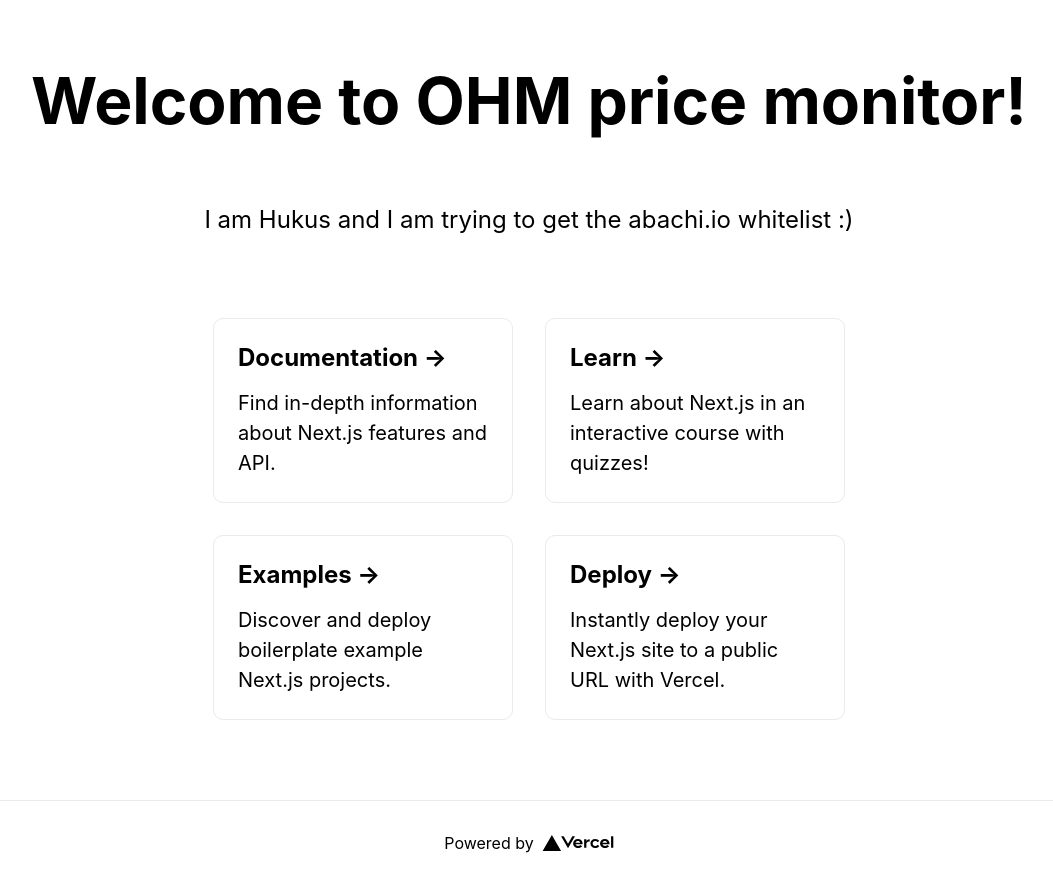
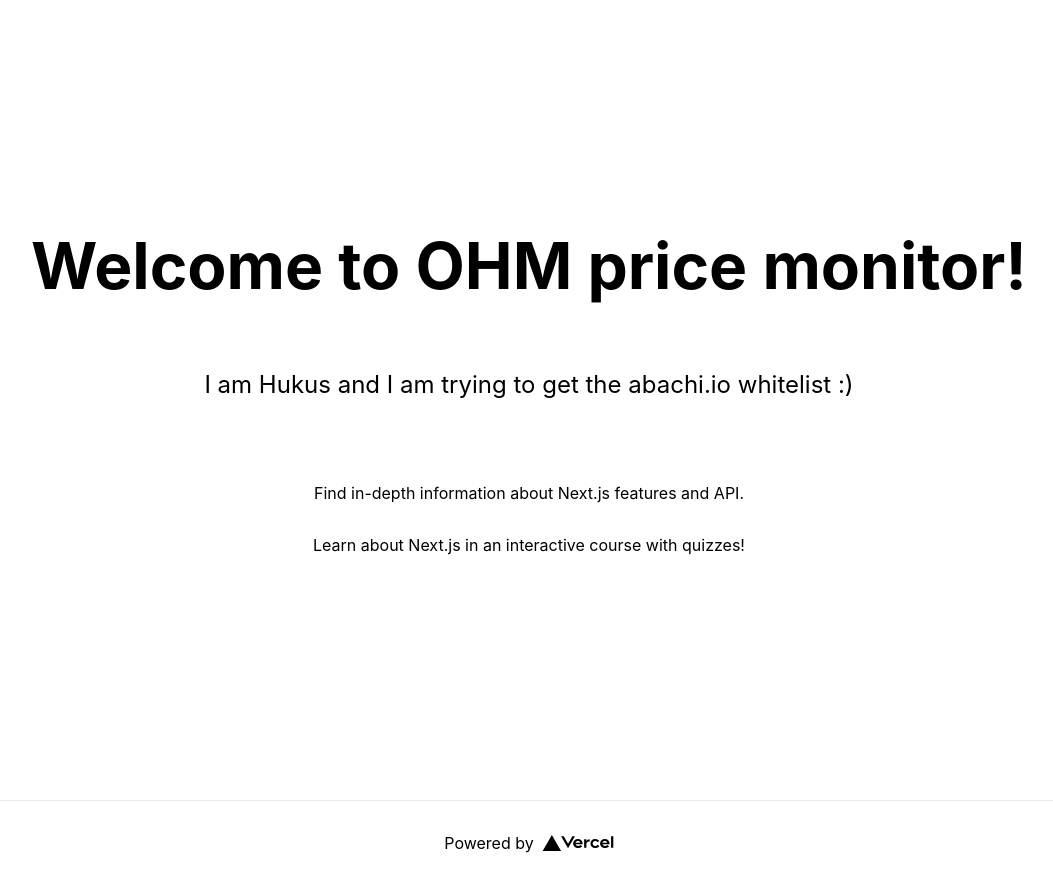
Before and after one commit to hukus/ohm-forks, a Next.js app: page / in a window 1280 px wide. Shown: the whole page, without its empty margins (111-1164 px from the left). Built offline with nearby package versions, Linux system fonts and the light colour scheme.

Commit message:
chore(DX): add prettier dep

```diff
--- a/package.json
+++ b/package.json
@@ -14,6 +14,7 @@
   },
   "devDependencies": {
     "eslint": "8.4.1",
-    "eslint-config-next": "12.0.7"
+    "eslint-config-next": "12.0.7",
+    "prettier": "^2.5.1"
   }
 }
--- a/pages/index.js
+++ b/pages/index.js
@@ -1,8 +1,10 @@
 import Head from 'next/head'
 import Image from 'next/image'
 import styles from '../styles/Home.module.css'
+import { useState } from 'react'
 
 export default function Home() {
+  const [result, setResult] = useState({});
   return (
     <div className={styles.container}>
       <Head>
@@ -21,34 +23,10 @@
         </p>
 
         <div className={styles.grid}>
-          <a href="https://nextjs.org/docs" className={styles.card}>
-            <h2>Documentation &rarr;</h2>
             <p>Find in-depth information about Next.js features and API.</p>
-          </a>
 
-          <a href="https://nextjs.org/learn" className={styles.card}>
-            <h2>Learn &rarr;</h2>
-            <p>Learn about Next.js in an interactive course with quizzes!</p>
-          </a>
-
-          <a
-            href="https://github.com/vercel/next.js/tree/master/examples"
-            className={styles.card}
-          >
-            <h2>Examples &rarr;</h2>
-            <p>Discover and deploy boilerplate example Next.js projects.</p>
-          </a>
-
-          <a
-            href="https://vercel.com/new?utm_source=create-next-app&utm_medium=default-template&utm_campaign=create-next-app"
-            className={styles.card}
-          >
-            <h2>Deploy &rarr;</h2>
-            <p>
-              Instantly deploy your Next.js site to a public URL with Vercel.
-            </p>
-          </a>
-        </div>
+           <p>Learn about Next.js in an interactive course with quizzes!</p>
+                  </div>
       </main>
 
       <footer className={styles.footer}>
```
Also changed, not shown: 1 other file (tests, documents, lock files or other folders).
